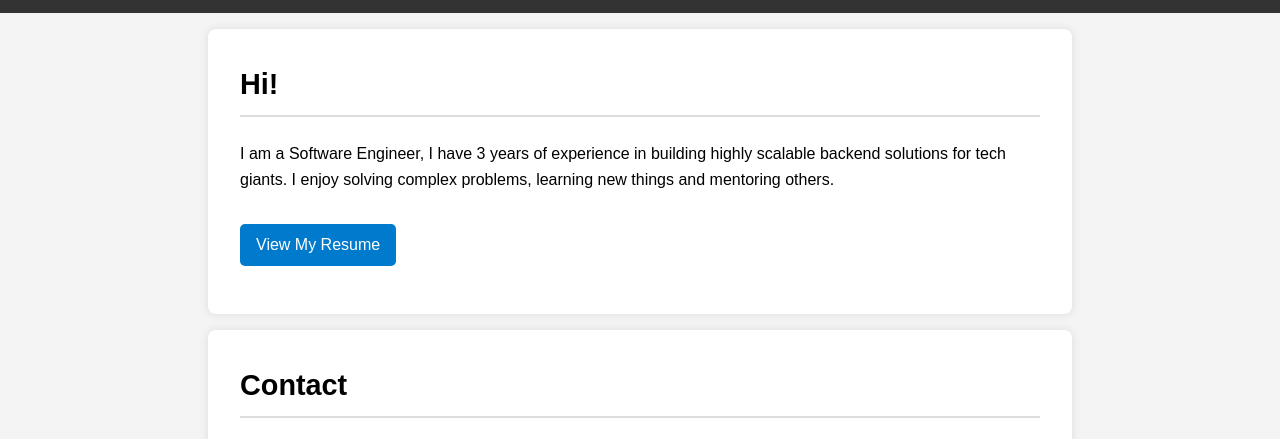
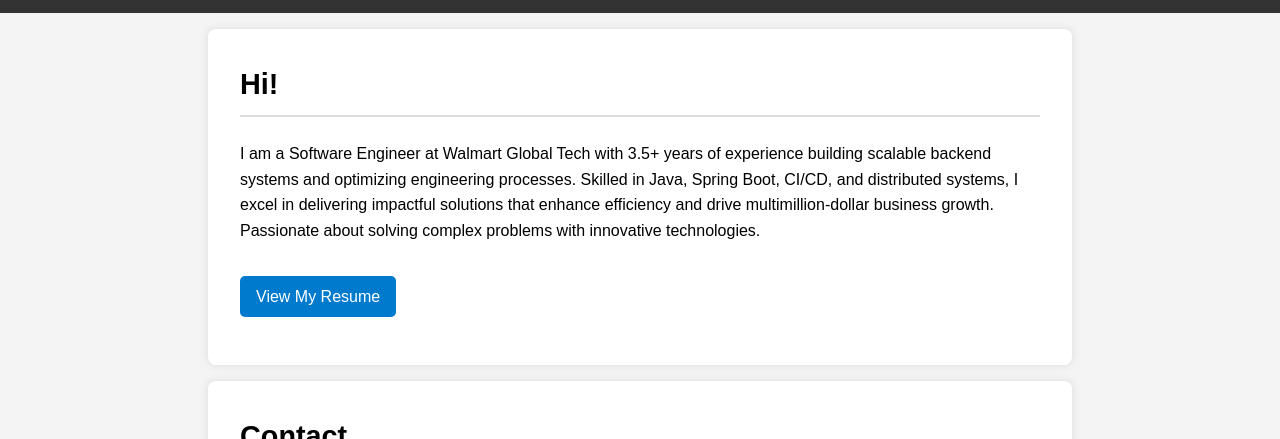
Before and after one commit to rubal2508/portfolio, a plain HTML site: page index.html in a window 1280 px wide. Shown: the part 287-726 px from the top of the page. Drawn offline with Linux system fonts and the light colour scheme; no server answers.

Commit message:
Update intro

```diff
--- a/index.html
+++ b/index.html
@@ -25,7 +25,7 @@
 
     <section id="about">
         <h2>Hi!</h2>
-        <p>I am a Software Engineer, I have 3 years of experience in building highly scalable backend solutions for tech giants. I enjoy solving complex problems, learning new things and mentoring others.</p>
+        <p>I am a Software Engineer at Walmart Global Tech with 3.5+ years of experience building scalable backend systems and optimizing engineering processes. Skilled in Java, Spring Boot, CI/CD, and distributed systems, I excel in delivering impactful solutions that enhance efficiency and drive multimillion-dollar business growth. Passionate about solving complex problems with innovative technologies.</p>
         <p>
             <a href="AmanGarg_BITSPilaniCSE_Walmart.pdf" target="_blank" rel="noopener noreferrer">View My Resume</a>
         </p>
```
